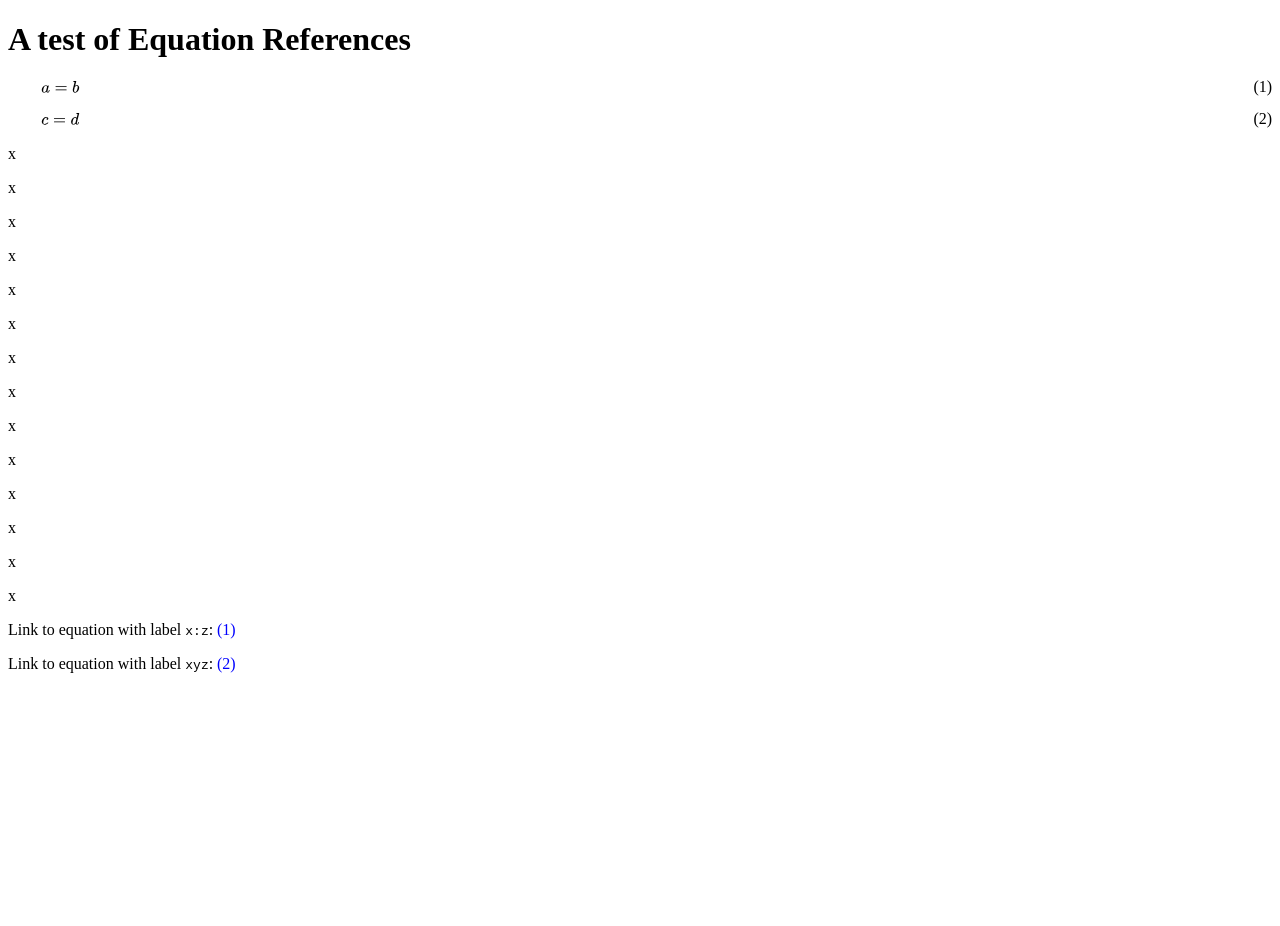
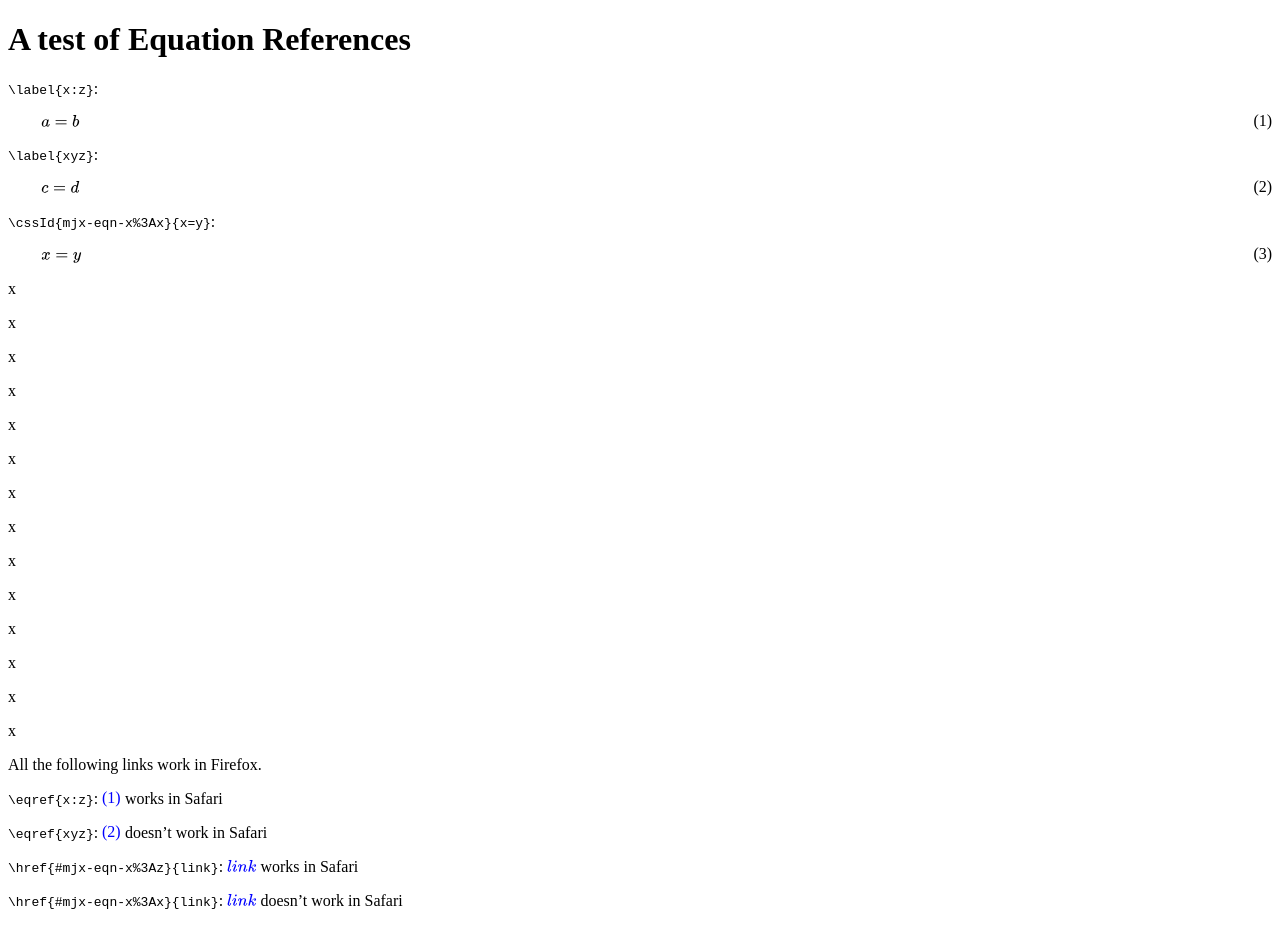
Before and after one commit to pdmosses/pdmosses.github.io, a Jekyll site: the page eqref.html, which Jekyll copies as it is, in a window 1280 px wide. Built offline with Jekyll 4.4.1, drawn with Linux system fonts in a browser that asks for light colours; before the commit the page ends 900 px from its top, so only the background shows below that.

Commit message:
Update eqref.html
Added an example where \cssId doesn't work

```diff
--- a/eqref.html
+++ b/eqref.html
@@ -17,11 +17,17 @@
 
 <h1>A test of Equation References</h1>
 
+<p><code>\label{x:z}</code>:</p>
 \[\begin{equation}
 a=b\label{x:z}
 \end{equation}\]
+<p><code>\label{xyz}</code>:</p>
 \[\begin{equation}
 c=d\label{xyz}
+\end{equation}\]
+<p><code>\cssId{mjx-eqn-x%3Ax}{x=y}</code>:</p>
+\[\begin{equation}
+\cssId{mjx-eqn-x%3Ax}{x=y}
 \end{equation}\]
 <p>x</p>
 <p>x</p>
@@ -37,8 +43,10 @@ c=d\label{xyz}
 <p>x</p>
 <p>x</p>
 <p>x</p>
-<p>Link to equation with label <code>x:z</code>: \(\eqref{x:z}\)</p>
-<p>Link to equation with label <code>xyz</code>: \(\eqref{xyz}\)</p>
-
+<p>All the following links work in Firefox.</p>
+<p><code>\eqref{x:z}</code>: \(\eqref{x:z}\) works in Safari</p>
+<p><code>\eqref{xyz}</code>: \(\eqref{xyz}\) doesn’t work in Safari</p>
+<p><code>\href{#mjx-eqn-x%3Az}{link}</code>: \(\href{#mjx-eqn-x%3Az}{link}\) works in Safari</p>
+<p><code>\href{#mjx-eqn-x%3Ax}{link}</code>: \(\href{#mjx-eqn-x%3Ax}{link}\) doesn’t work in Safari</p>
 </body>
 </html>
```
